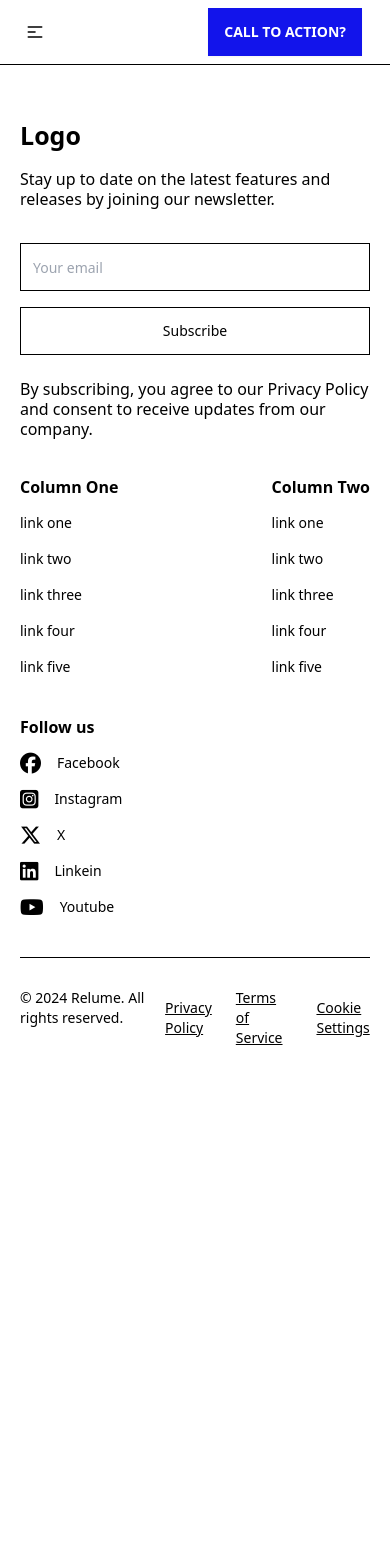
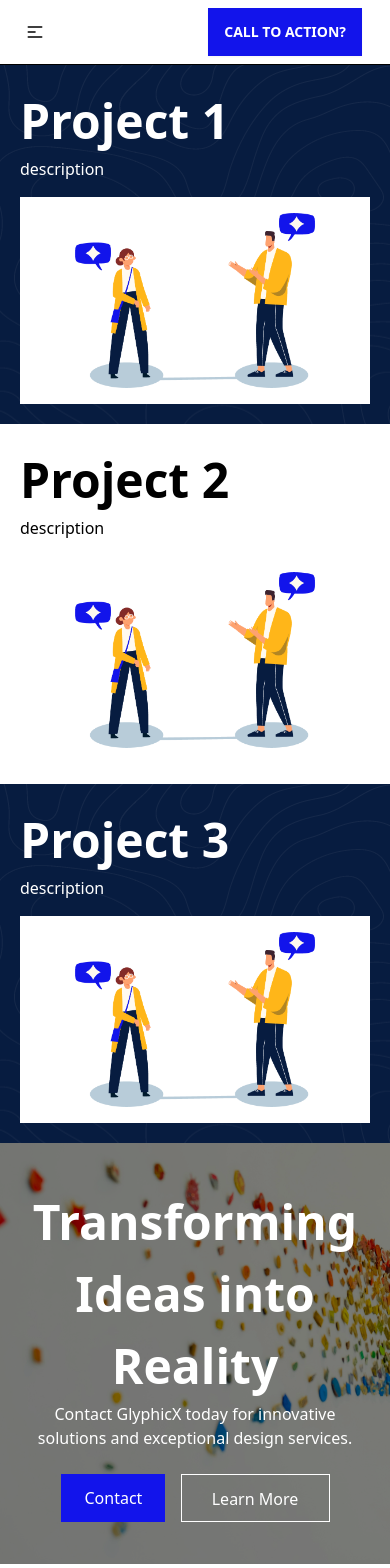
Before and after one commit to Zayan-dev/GlyphicX, a React (Vite) app: page /portfolio in a window 390 px wide. Shown: the top 1568 px of the page. Before the commit the page ends 1057 px from the top, so only its background shows below. Built offline with nearby package versions, Linux system fonts and the light colour scheme.

Commit message:
Portfolio page added

```diff
--- a/src/App.jsx
+++ b/src/App.jsx
@@ -3,6 +3,7 @@ import Hero from "./components/hero/Hero"
 import Navbar from "./components/Navbar"
 import { BrowserRouter, Route, Routes } from "react-router-dom";
 import Service from "./components/services/Service";
+import Portfolio from "./components/portfolio/Portfolio";
 
 function App() {
   return (
@@ -11,6 +12,7 @@ function App() {
       <Routes>
         <Route exact path="/" element={<Hero></Hero>}></Route>
         <Route exact path="/services" element={<Service></Service>}></Route>
+        <Route exact path="/portfolio" element={<Portfolio></Portfolio>}></Route>
       </Routes>
       <Footer></Footer>
     </BrowserRouter>
--- a/src/components/Navbar.jsx
+++ b/src/components/Navbar.jsx
@@ -3,7 +3,7 @@ import { Link } from "react-router-dom";
 import logo from "../assets/logo.png"
 const Navbar = () => {
     return (
-        <div className="navbar bg-base-100 items-start lg:px-6" style={{borderBottom:"1px solid black"}}>
+        <div className="navbar bg-base-100 items-start lg:px-6" style={{ borderBottom: "1px solid black" }}>
             <div className="navbar-start">
                 <div className="dropdown">
                     <div tabIndex={0} role="button" className="btn btn-ghost lg:hidden">
@@ -18,11 +18,7 @@ const Navbar = () => {
                         <li><Link to="/">About Us</Link></li>
                         <li><Link to="/services">Services</Link></li>
                         <li>
-                            <a>Portfolio</a>
-                            <ul className="p-2">
-                                <li><a>Submenu 1</a></li>
-                                <li><a>Submenu 2</a></li>
-                            </ul>
+                            <Link to="portfolio">Portfolio</Link>
                         </li>
                     </ul>
                 </div>
@@ -31,13 +27,7 @@ const Navbar = () => {
                         <li><Link to="/">About Us</Link></li>
                         <li><Link to="/services">Services</Link></li>
                         <li>
-                            <details>
-                                <summary>Portfolio</summary>
-                                <ul className="p-2">
-                                    <li><a>Submenu 1</a></li>
-                                    <li><a>Submenu 2</a></li>
-                                </ul>
-                            </details>
+                            <Link to="portfolio">Portfolio</Link>
                         </li>
                     </ul>
                 </div>
--- /dev/null
+++ b/src/components/portfolio/Portfolio.jsx
@@ -0,0 +1,14 @@
+import React from 'react'
+import Cta from '../cta/Cta'
+import Projects from './project/Projects'
+
+const Portfolio = () => {
+  return (
+    <div>
+     <Projects></Projects>
+      <Cta></Cta>
+    </div>
+  )
+}
+
+export default Portfolio
--- /dev/null
+++ b/src/components/portfolio/project/Projects.jsx
@@ -0,0 +1,43 @@
+import React from 'react'
+import "../project/projects.css"
+import image from "../../../assets/images/working1.png"
+
+const Projects = () => {
+    return (
+        <div className='projects'>
+
+            <div className="project1">
+                <div className="content">
+                    <h1>Project 1</h1>
+                    <p>description</p>
+                </div>
+                <div className="image">
+                    <img src={image} alt="" />
+                </div>
+            </div>
+
+            <div className="project2">
+                <div className="content">
+                    <h1>Project 2</h1>
+                    <p>description</p>
+                </div>
+                <div className="image">
+                    <img src={image} alt="" />
+                </div>
+            </div>
+
+            <div className="project3">
+                <div className="content">
+                    <h1>Project 3</h1>
+                    <p>description</p>
+                </div>
+                <div className="image">
+                    <img src={image} alt="" />
+                </div>
+            </div>
+
+        </div>
+    )
+}
+
+export default Projects
--- /dev/null
+++ b/src/components/portfolio/project/projects.css
@@ -0,0 +1,80 @@
+.projects{
+    /* border: 1px solid red; */
+    height: 100%;
+}
+
+.project1{
+    /* border: 1px solid white; */
+    padding:112px 64px 112px 64px;
+    display: flex;
+    justify-content: space-between;
+    background-image: url("../../../assets/bg.png");
+    color: white;
+}
+.project2{
+    /* border: 1px solid white; */
+    padding:112px 64px 112px 64px;
+    display: flex;
+    justify-content: space-between;
+    color: black;
+}
+.project3{
+    /* border: 1px solid white; */
+    padding:112px 64px 112px 64px;
+    display: flex;
+    justify-content: space-between;
+    background-image: url("../../../assets/bg.png");
+    color: white;
+}
+.content{
+    /* border: 1px solid white; */
+    display: flex;
+    flex-direction: column;
+    justify-content: center;
+    width: 50%;
+}
+.content h1{
+    font-weight: 700;
+    font-size: 48px;
+}
+.image{
+    /* border: 1px solid red; */
+    width: 50%;
+}
+@media screen and (max-width:969px) {
+    .project1{
+        flex-direction: column;
+        justify-content: center;
+        align-items: center;
+        gap:34px;
+    }
+    .project2{
+        flex-direction: column;
+        justify-content: center;
+        align-items: center;
+        gap:34px;
+    }
+    .project3{
+        flex-direction: column;
+        justify-content: center;
+        align-items: center;
+        gap:34px;
+    }
+}
+@media screen and (max-width:808px) {
+    .project1 {
+        padding: 20px;
+        gap: 1rem;
+    }
+    .project2 {
+        padding: 20px;
+        gap: 1rem;
+    }
+    .project3 {
+        padding: 20px;
+        gap: 1rem;
+    }
+    .content, .image{
+        width: 100%;
+    }
+}
```
